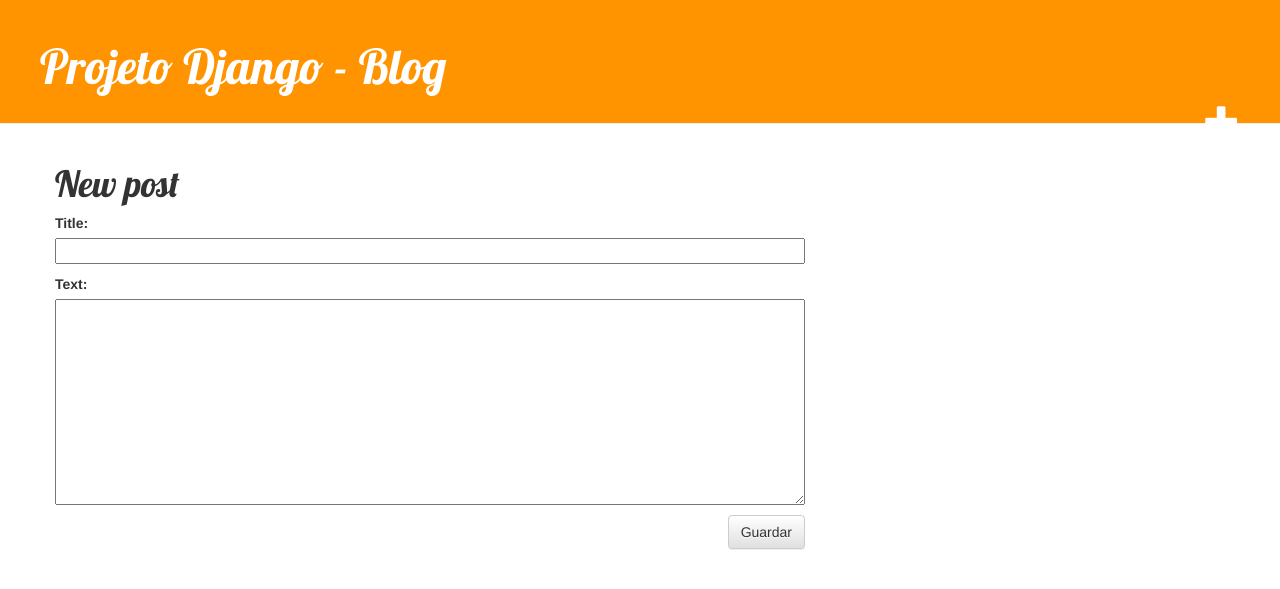
After one commit to rodrigommota/projeto_django, a Django app: page /post/new/ in a window 1280 px wide. The commit adds this page. Shown: the top 589 px of the page. Run offline with Django 3.2, Linux system fonts and the light colour scheme; some libraries are stand-ins or nearby versions.

Commit message:
Implements editing

```diff
--- /dev/null
+++ b/blog/forms.py
@@ -0,0 +1,8 @@
+from django import forms
+from .models import Post
+
+class PostForm(forms.ModelForm):
+
+    class Meta:
+        model = Post
+        fields = ('title', 'text',)
--- a/blog/templates/blog/base.html
+++ b/blog/templates/blog/base.html
@@ -15,6 +15,7 @@
 <body>
 <div class="page-header">
     <h1><a href="/">Projeto Django - Blog</a></h1>
+    <a href="{% url 'blog.views.post_new' %}" class="top-menu"><span class="glyphicon glyphicon-plus"></span></a>
 </div>
 <div class="content container">
     <div class="row">
--- a/blog/templates/blog/post_detail.html
+++ b/blog/templates/blog/post_detail.html
@@ -6,7 +6,10 @@
                 {{ post.published_date }}
             </div>
         {% endif %}
+        <a class="btn btn-default" href="{% url 'post_edit' pk=post.pk %}"><span
+                class="glyphicon glyphicon-pencil"></span
+        ></a>
+    </div>
         <h1>{{ post.title }}</h1>
         <p>{{ post.text|linebreaksbr }}</p>
-    </div>
 {% endblock %}
--- /dev/null
+++ b/blog/templates/blog/post_edit.html
@@ -0,0 +1,8 @@
+{% extends 'blog/base.html' %}
+{% block content %}
+    <h1>New post</h1>
+    <form method="POST" class="post-form">{% csrf_token %}
+        {{ form.as_p }}
+        <button type="submit" class="save btn btn-default">Guardar</button>
+    </form>
+{% endblock %}
--- a/blog/urls.py
+++ b/blog/urls.py
@@ -4,4 +4,6 @@
 urlpatterns = [
     url(r'^$', views.post_list),
     url(r'^post/(?P<pk>[0-9]+)/$', views.post_detail),
+    url(r'^post/new/$', views.post_new, name='post_new'),
+    url(r'^post/(?P<pk>[0-9]+)/edit/$', views.post_edit, name='post_edit'),
 ]
--- a/blog/views.py
+++ b/blog/views.py
@@ -1,6 +1,9 @@
 from django.shortcuts import render, get_object_or_404
+from django.shortcuts import redirect
 from django.utils import timezone
 from .models import Post
+from .forms import PostForm
+
 
 
 def post_list(request):
@@ -11,3 +14,32 @@
 def post_detail(request, pk):
     post = get_object_or_404(Post, pk=pk)
     return render(request, 'blog/post_detail.html', {'post': post})
+
+
+def post_new(request):
+    if request.method == "POST":
+        form = PostForm(request.POST)
+        if form.is_valid():
+            post = form.save(commit=False)
+            post.author = request.user
+            post.published_date = timezone.now()
+            post.save()
+            return redirect('blog.views.post_detail', pk=post.pk)
+    else:
+        form = PostForm()
+    return render(request, 'blog/post_edit.html', {'form': form})
+
+
+def post_edit(request, pk):
+    post = get_object_or_404(Post, pk=pk)
+    if request.method == "POST":
+        form = PostForm(request.POST, instance=post)
+        if form.is_valid():
+            post = form.save(commit=False)
+            post.author = request.user
+            post.published_date = timezone.now()
+            post.save()
+            return redirect('blog.views.post_detail', pk=post.pk)
+    else:
+        form = PostForm(instance=post)
+    return render(request, 'blog/post_edit.html', {'form': form})
```
